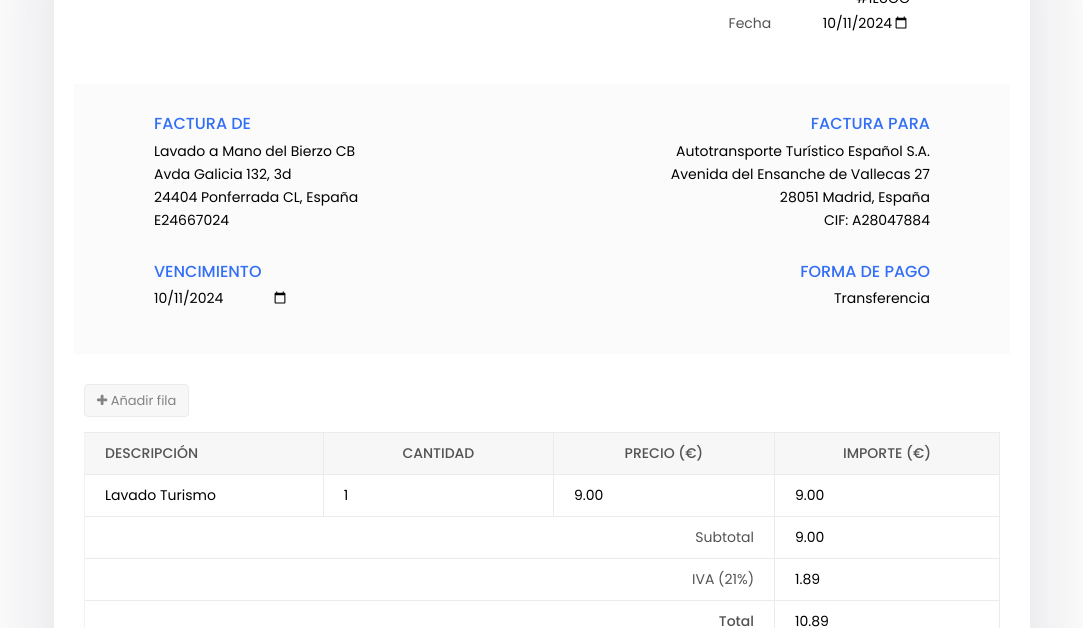
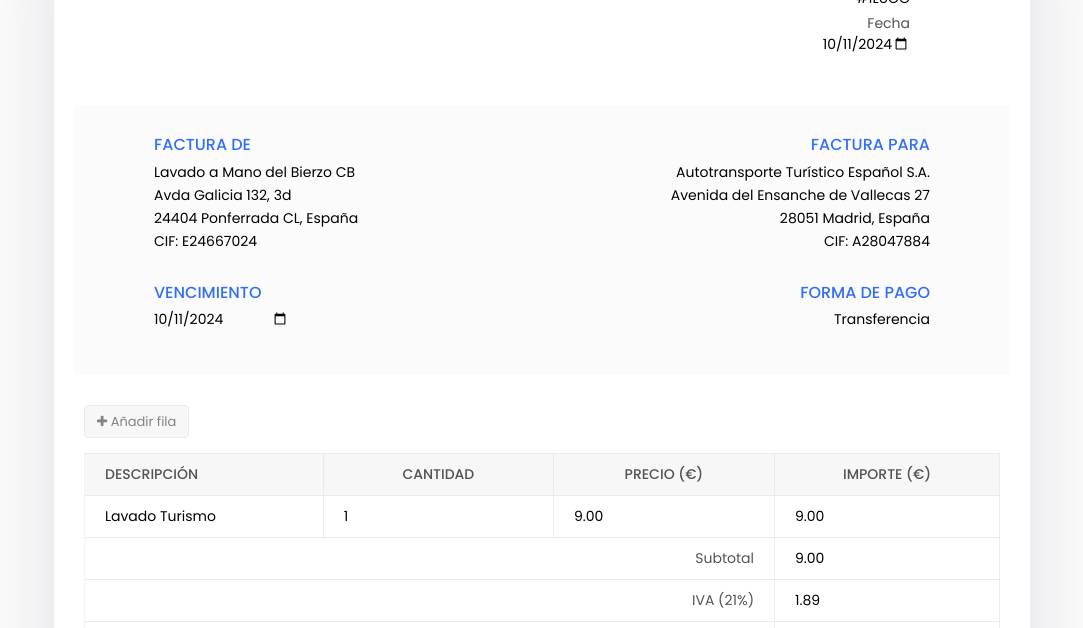
Before and after one commit to artxewebponferrada/facturas, a plain HTML site: page facturas/index.html in a window 1280 px wide. Shown: the part 172-800 px from the top of the page, without its empty margins (98-1181 px from the left). Drawn offline with nearby package versions, Linux system fonts and the light colour scheme.

Commit message:
Update index.html

```diff
--- a/facturas/index.html
+++ b/facturas/index.html
@@ -153,7 +153,7 @@
                                     <div class="invoice text-end">
                                         <h1>Factura</h1>
                                         <p class="mb-1">N° de factura <input type="text" value="#1LUGO" class="editable-input" id="numero_factura"></p>
-                                        <p class="mb-0">Fecha <input type="date" class="editable-input" id="fecha_factura"></p>
+                                        <p class="mb-0">Fecha <br><input type="date" class="editable-input" id="fecha_factura"></p>
                                     </div>
                                 </div>
                             </div>
@@ -168,7 +168,7 @@
                                             <input type="text" value="Lavado a Mano del Bierzo CB" class="editable-input" id="factura_de_1"><br/>
                                             <input type="text" value="Avda Galicia 132, 3d" class="editable-input" id="factura_de_2"><br/>
                                             <input type="text" value="24404 Ponferrada CL, España" class="editable-input" id="factura_de_3"><br/>
-                                            <input type="text" value="E24667024" class="editable-input" id="factura_de_4"><br/>
+                                            <input type="text" value="CIF: E24667024" class="editable-input" id="factura_de_4"><br/>
                                         </p>
                                     </div>
                                 </div>
```
